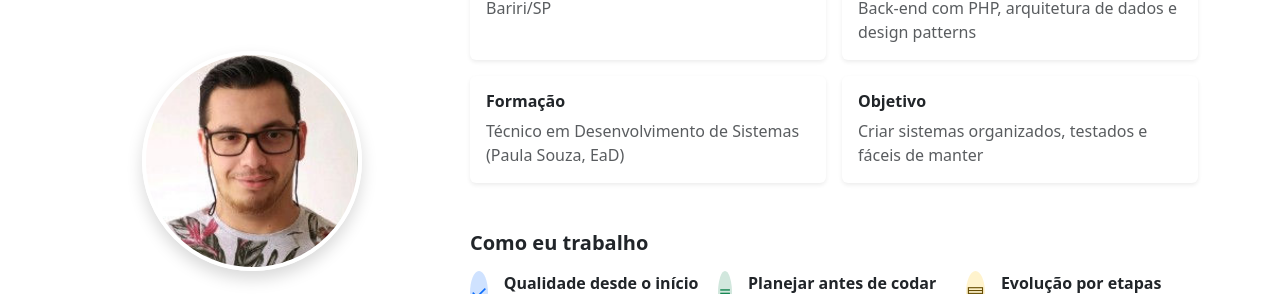
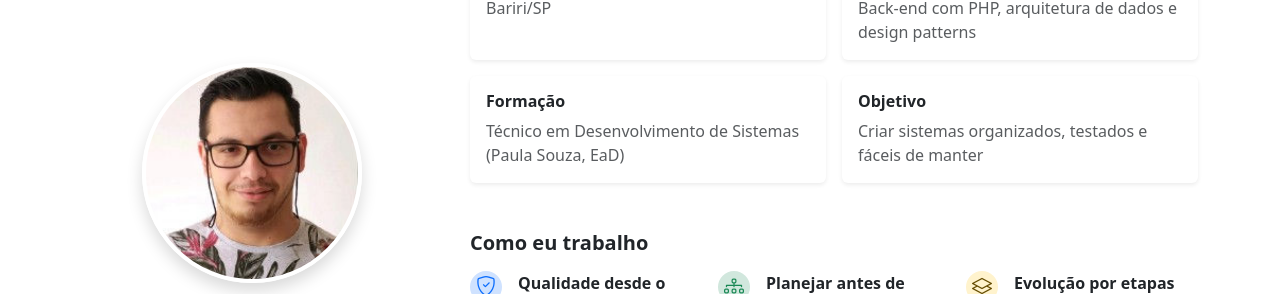
Before and after one commit to Rodrigo-Siqueira/portfolio, a plain HTML site: page index.html in a window 1280 px wide. Shown: the part 1239-1533 px from the top of the page. Drawn offline with nearby package versions, Linux system fonts and the light colour scheme.

Commit message:
fix: Ajustado icones na sessão como trabalho.

```diff
--- a/css/style.css
+++ b/css/style.css
@@ -61,8 +61,9 @@ section {
 }
 
 .icon-circle {
-    width: 44px;
-    height: 44px;
+    width: 32px;
+    height: 32px;
+    min-width: 32px;
     border-radius: 50%;
     display: inline-flex;
     align-items: center;
--- a/index.html
+++ b/index.html
@@ -15,6 +15,9 @@
 
     <!-- CSS do Bootstrap -->
     <link href="https://cdn.jsdelivr.net/npm/bootstrap@5.3.8/dist/css/bootstrap.min.css" rel="stylesheet">
+
+    <!-- Bootstrap Icons -->
+    <link rel="stylesheet" href="https://cdn.jsdelivr.net/npm/bootstrap-icons@1.13.1/font/bootstrap-icons.min.css">
 
     <!-- Devicon (ícones das tecnologias) -->
     <link rel="stylesheet" href="https://cdn.jsdelivr.net/gh/devicons/devicon@latest/devicon.min.css">
@@ -193,8 +196,9 @@
                             <div class="row g-3">
                                 <div class="col-md-4">
                                     <div class="d-flex gap-3">
-                                        <span class="icon-circle bg-primary-subtle text-primary"
-                                            aria-hidden="true">✓</span>
+                                        <span class="icon-circle bg-primary-subtle text-primary" aria-hidden="true">
+                                            <i class="bi bi-shield-check"></i>
+                                        </span>
                                         <div>
                                             <div class="fw-semibold">Qualidade desde o início</div>
                                             <small class="text-muted">Tipagem estrita, testes automatizados, análise
@@ -204,8 +208,9 @@
                                 </div>
                                 <div class="col-md-4">
                                     <div class="d-flex gap-3">
-                                        <span class="icon-circle bg-success-subtle text-success"
-                                            aria-hidden="true">≡</span>
+                                        <span class="icon-circle bg-success-subtle text-success" aria-hidden="true">
+                                            <i class="bi bi-diagram-3"></i>
+                                        </span>
                                         <div>
                                             <div class="fw-semibold">Planejar antes de codar</div>
                                             <small class="text-muted">Entender o problema, as regras de negócio e a
@@ -215,8 +220,9 @@
                                 </div>
                                 <div class="col-md-4">
                                     <div class="d-flex gap-3">
-                                        <span class="icon-circle bg-warning-subtle text-warning-emphasis"
-                                            aria-hidden="true">▤</span>
+                                        <span class="icon-circle bg-warning-subtle text-warning-emphasis" aria-hidden="true">
+                                            <i class="bi bi-layers"></i>
+                                        </span>
                                         <div>
                                             <div class="fw-semibold">Evolução por etapas</div>
                                             <small class="text-muted">Cada projeto cresce em marcos: primeiro a base,
```
